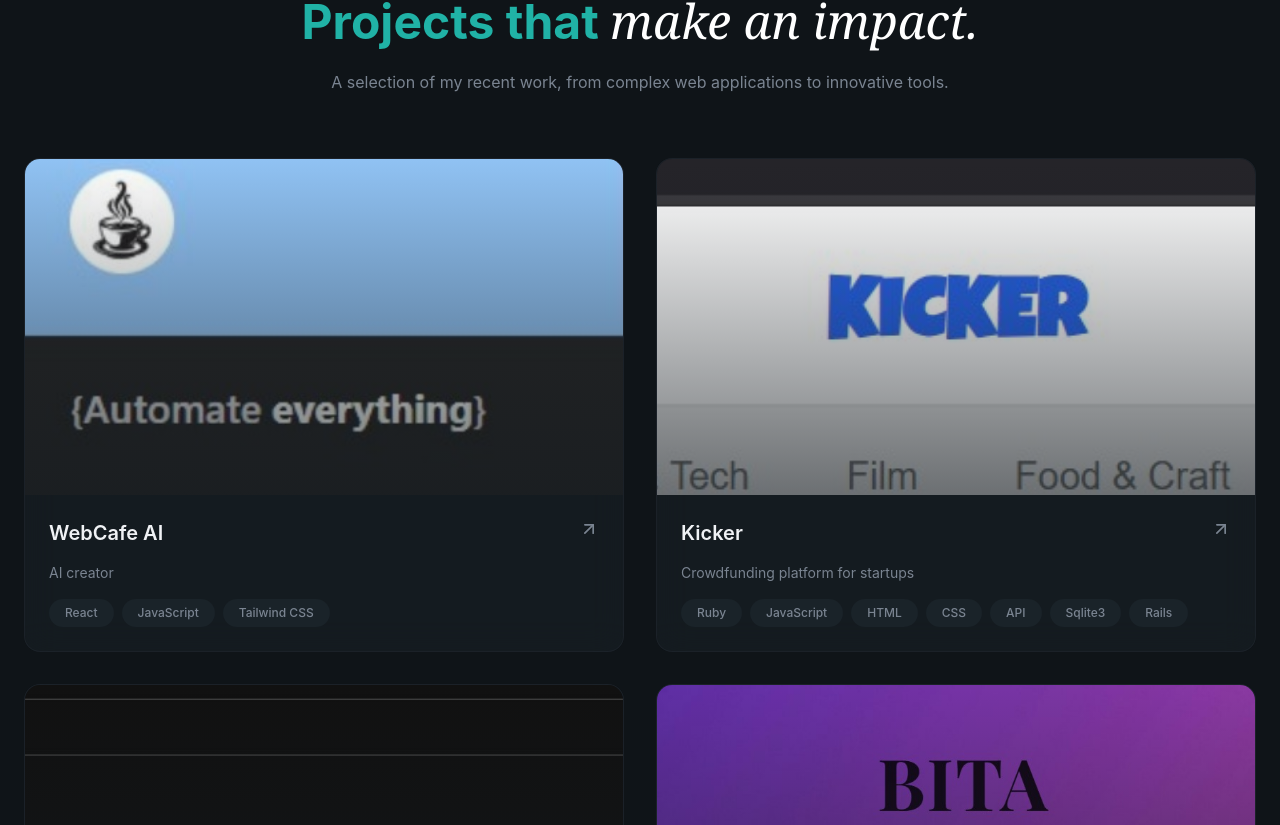
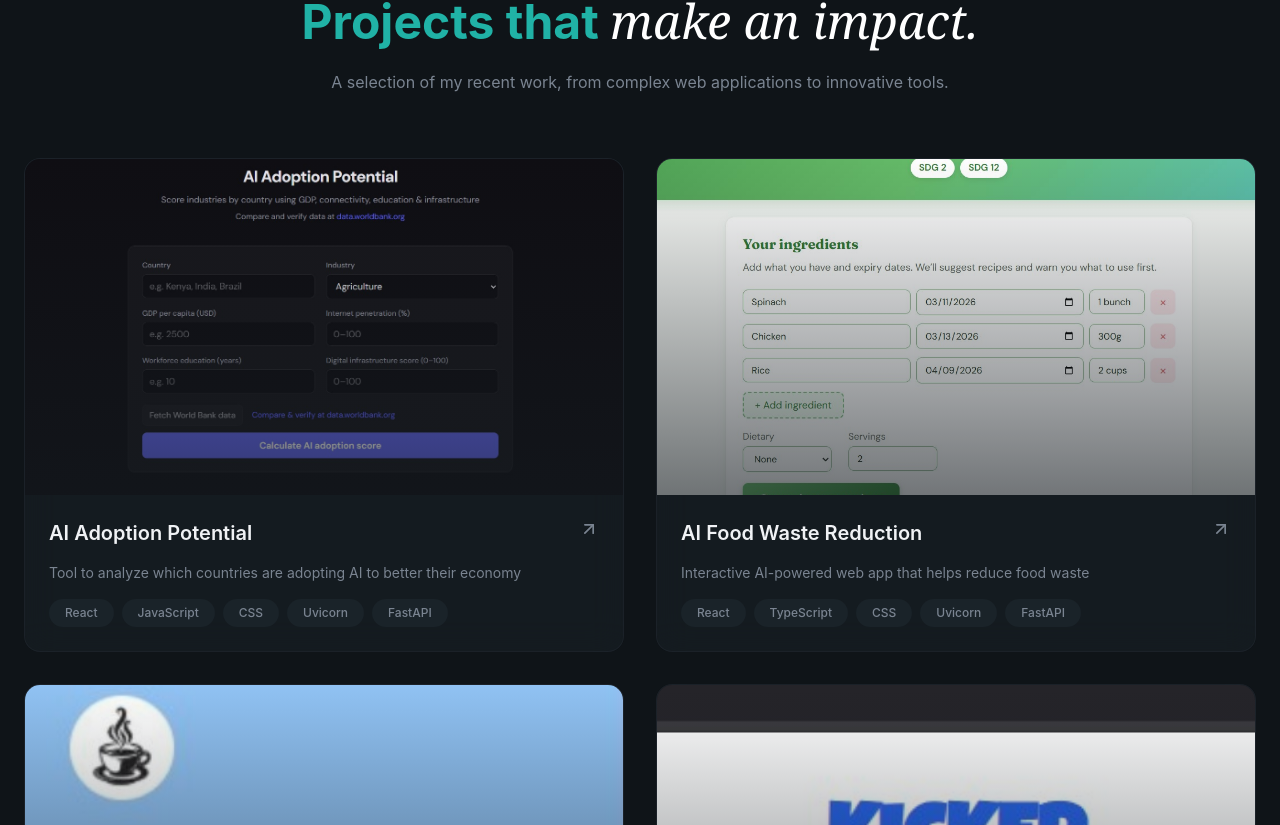
Before and after one commit to kay1-2-3/Portfolio, a React (Vite) app: page / in a window 1280 px wide. Shown: the part 2515-3340 px from the top of the page. Built offline with nearby package versions, Linux system fonts and the light colour scheme; no server answers.

Commit message:
Uploaded projects used for hackathons

```diff
--- a/src/sections/Projects.jsx
+++ b/src/sections/Projects.jsx
@@ -2,6 +2,22 @@ import {ArrowUpRight, Github } from "lucide-react";
 import {AnimatedBorderButton} from "@/components/AnimatedBorderButton";
 
 const projects = [
+    {
+        title: "AI Adoption Potential",
+        description: "Tool to analyze which countries are adopting AI to better their economy",
+        image: "/AI Adoption.jpg",
+        tags: ["React", "JavaScript", "CSS", "Uvicorn", "FastAPI"],
+        link: "https://github.com/kay1-2-3/Emerging-Countries",
+        github: "https://github.com/kay1-2-3/Emerging-Countries",
+    },
+    {
+        title: "AI Food Waste Reduction",
+        description: "Interactive AI-powered web app that helps reduce food waste",
+        image: "/AI Food Waste Reduction.jpg",
+        tags: ["React", "TypeScript", "CSS", "Uvicorn", "FastAPI"],
+        link: "https://github.com/kay1-2-3/AI-Food-Waste-Reduction",
+        github: "https://github.com/kay1-2-3/AI-Food-Waste-Reduction",
+    },
     {
         title: "WebCafe AI",
         description: "AI creator",
```
Also changed, not shown: public/AI Adoption.jpg (added), public/AI Food Waste Reduction.jpg (added).
